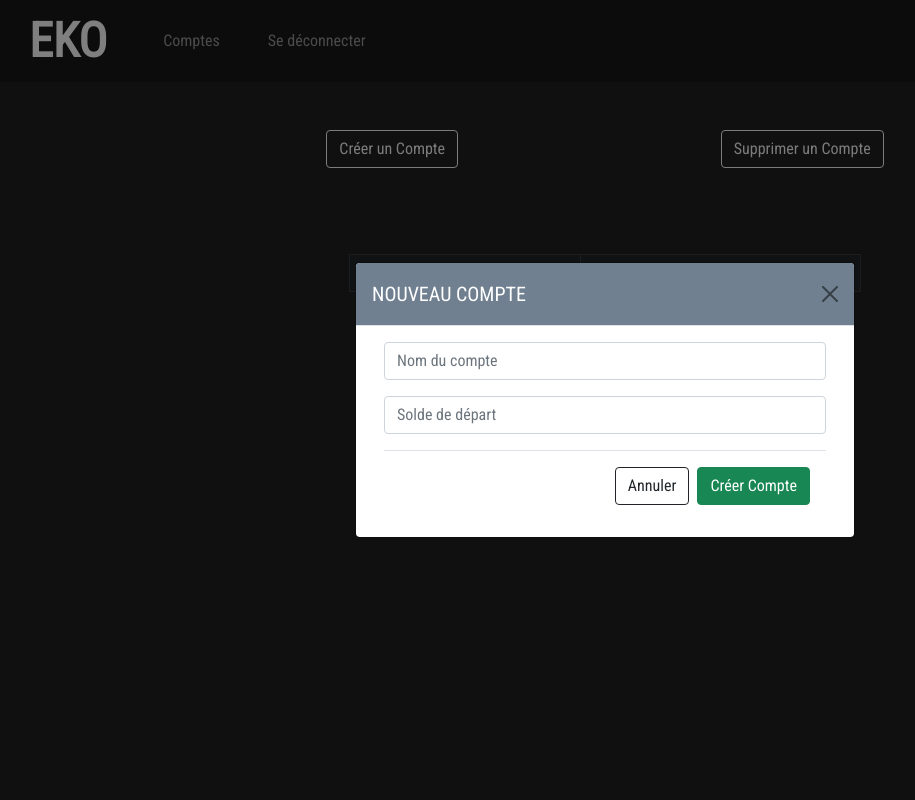
After one commit to dardevetdidier/Eko, a Django app: page /accounts/ in a window 1280 px wide, after a click on "Créer un Compte". The commit adds this page. Shown: the whole page, without its empty margins (35-950 px from the left). Run offline with Django 4.2, Linux system fonts and the light colour scheme; the visitor is signed in with stand-in values (Sample User, id 1); some libraries are stand-ins or nearby versions.

Commit message:
Features : create account / display accounts on dashboard and accounts page

```diff
--- a/budget/forms.py
+++ b/budget/forms.py
@@ -1,6 +1,7 @@
 from django import forms
 
 from django.contrib.auth.models import User
+from .models import Account
 
 
 class LoginForm(forms.ModelForm):
@@ -19,3 +20,26 @@ class LoginForm(forms.ModelForm):
                                                    'placeholder': 'Mot de passe'
                                                    })
         }
+
+
+class CreateAccountForm(forms.ModelForm):
+    class Meta:
+        model = Account
+        fields = [
+            'name',
+            'balance'
+        ]
+
+        labels = {
+            'name': 'Nom du compte',
+            'balance': 'Solde de départ'
+        }
+
+        widgets = {
+            'name': forms.TextInput(attrs={'class': 'form-control',
+                                           'placeholder': 'Nom du compte'
+                                           }),
+            'balance': forms.NumberInput(attrs={'class': 'form-control',
+                                                'placeholder': 'Solde de départ'
+                                                })
+        }
--- a/budget/static/css/index.css
+++ b/budget/static/css/index.css
@@ -86,9 +86,9 @@ h1 {
     color: white;
 }
 
-.navbar-toggler {
-    color: black;
-    background-color: white;
+.navbar-toggler-icon {
+    color: chocolate;
+
 }
 
 /* BUDGET SNIPPET */
@@ -108,7 +108,7 @@ h1 {
 
 }
 .budget-header{
-    background-color: chocolate;
+    background-color: slategrey;
     display: flex;
     justify-content: space-between;
     align-items: center;
@@ -129,3 +129,27 @@ h1 {
     font-size: 0.8em;
     margin: 0;
 }
+
+.col-amount {
+    text-align: right;
+}
+
+.table-headers {
+    text-align: center;
+}
+
+/* ACCOUNTS */
+.create-account-button-container {
+    display: flex;
+    justify-content: space-around;
+    padding: 3em 10em;
+}
+.account-card-body {
+    padding: 3% 30%;
+}
+
+/* MODAL ACCOUNT */
+.modal-header {
+    background-color: slategrey;
+    color: white;
+}
--- /dev/null
+++ b/budget/templates/budget/accounts.html
@@ -0,0 +1,90 @@
+{% extends 'base.html' %}
+
+{% block content %}
+    <div class="create-account-button-container container">
+        <button type="button" class="btn btn-outline-light" data-bs-toggle="modal" data-bs-target="#staticBackdrop">Créer un Compte</button>
+        <button type="button" class="btn btn-outline-light" data-bs-toggle="modal" data-bs-target="#deleteAccount">Supprimer un Compte</button>
+    </div>
+
+    <!-- Modal CREATE -->
+    <div class="modal fade" id="staticBackdrop" data-bs-backdrop="static" data-bs-keyboard="false" tabindex="-1"
+         aria-labelledby="staticBackdropLabel" aria-hidden="true">
+        <div class="modal-dialog modal-dialog-centered">
+            <div class="modal-content">
+                <div class="modal-header">
+                    <h5 class="modal-title" id="staticBackdropLabel">NOUVEAU COMPTE</h5>
+                    <button type="button" class="btn-close" data-bs-dismiss="modal" aria-label="Close"></button>
+                </div>
+                <div class="modal-body">
+                    <div class="container-fluid">
+                        <form method="post">
+                            {% csrf_token %}
+                            <div class="mb-3">
+                                {{ create_account_form.name }}
+                            </div>
+
+                            <div class="mb-3">
+                                {{ create_account_form.balance }}
+                            </div>
+
+                            <div class="modal-footer">
+                                <button type="button" class="btn btn-outline-dark" data-bs-dismiss="modal">Annuler</button>
+                                <button type="submit" class="btn btn-success">Créer Compte</button>
+                            </div>
+                        </form>
+                    </div>
+                </div>
+
+            </div>
+        </div>
+    </div>
+
+
+    <!-- Modal DELETE -->
+    <div class="modal fade" id="deleteAccount" data-bs-backdrop="static" data-bs-keyboard="false" tabindex="-1"
+         aria-labelledby="deleteAccount" aria-hidden="true">
+        <div class="modal-dialog modal-dialog-centered">
+            <div class="modal-content">
+                <div class="modal-header">
+                    <h5 class="modal-title" id="deleteAccount">SUPPRIMER LE COMPTE</h5>
+                    <button type="button" class="btn-close" data-bs-dismiss="modal" aria-label="Close"></button>
+                </div>
+                <div class="modal-body">
+                    <div class="container">
+                        <p>Confirmer la suppression du compte ?</p>
+                    </div>
+                </div>
+
+                <div class="modal-footer">
+                    <button type="button" class="btn btn-outline-dark" data-bs-dismiss="modal">Annuler</button>
+                    <button type="submit" class="btn btn-danger">SUPPRIMER</button>
+                </div>
+
+            </div>
+        </div>
+    </div>
+
+    <!-- TABLE -->
+
+    <div class="account-card-body card-body">
+        <table class=" budget-table table table-striped table-bordered table-dark">
+            <thead>
+            <tr>
+                <td class="table-headers">NOM</td>
+                <td class="table-headers">SOLDE</td>
+            </tr>
+            </thead>
+            <tbody>
+            {% for account in accounts %}
+                <tr>
+                    <td>{{ account.name }}</td>
+                    <td class="col-amount">{{ account.balance|floatformat:2}} €</td>
+                </tr>
+            {% endfor %}
+
+
+            </tbody>
+        </table>
+    </div>
+
+{% endblock %}
--- a/budget/urls.py
+++ b/budget/urls.py
@@ -4,6 +4,8 @@ from . import views
 
 urlpatterns = [
     path('', views.index, name='index'),
-    path('dashboard/', views.budget, name='dashboard'),
+    path('dashboard/', views.dashboard, name='dashboard'),
     path('logout/', views.logout_user, name='logout'),
+    path('accounts/', views.view_accounts, name='accounts'),
+    path('delete-account/<int:pk>/', views.delete_account, name='delete-account'),
 ]
--- a/budget/views.py
+++ b/budget/views.py
@@ -1,9 +1,10 @@
 from django.contrib import messages
 from django.contrib.auth import authenticate, login, logout
 from django.contrib.auth.decorators import login_required
-from django.shortcuts import render, redirect
+from django.shortcuts import render, redirect, get_object_or_404
 
-from .forms import LoginForm
+from .forms import LoginForm, CreateAccountForm
+from .models import Account
 
 
 def index(request):
@@ -28,7 +29,6 @@ def index(request):
             return render(request, 'budget/index.html', context={'form': login_form})
 
 
-@login_required
 def logout_user(request):
     """
     Logout user and return to login page
@@ -39,5 +39,33 @@ def logout_user(request):
 
 
 @login_required(login_url='index')
-def budget(request):
-    return render(request, 'budget/dashboard.html')
+def dashboard(request):
+    accounts = Account.objects.all()
+    context = {'accounts': accounts}
+    return render(request, 'budget/dashboard.html', context=context)
+
+
+@login_required(login_url='index')
+def view_accounts(request):
+
+    if request.method == 'POST':
+        create_account_form = CreateAccountForm(request.POST)
+
+        if create_account_form.is_valid():
+            create_account_form.save()
+        return redirect('dashboard')
+
+    else:
+        accounts = Account.objects.all()
+
+        create_account_form = CreateAccountForm()
+        context = {'accounts': accounts,
+                   'create_account_form': create_account_form}
+
+    return render(request, 'budget/accounts.html', context=context)
+
+
+def delete_account(request, pk):
+    account = get_object_or_404(Account, pk=pk)
+    context = {'account': account}
+    return render(request, 'budget/accounts.html', context=context)
--- a/templates/base.html
+++ b/templates/base.html
@@ -24,20 +24,17 @@
     <header>
         <div class="nav-content">
 
-                <nav class="navbar navbar-expand-lg">
+                <nav class="navbar navbar-expand-lg navbar-dark bg-dark">
                     <div class="nav-fluid container-fluid">
                         <a class="navbar-brand" href="{% url 'dashboard' %}">EKO</a>
-                        <button class="navbar-toggler" type="button" data-bs-toggle="collapse" data-bs-target="#navbarNavDropdown" aria-controls="navbarNavDropdown" aria-expanded="false" aria-label="Toggle navigation">
+                        <button class="nav-hamb navbar-toggler" type="button" data-bs-toggle="collapse" data-bs-target="#navbarNavDropdown" aria-controls="navbarNavDropdown" aria-expanded="false" aria-label="Toggle navigation">
                           <span class="navbar-toggler-icon"></span>
                         </button>
 
                         <div class="collapse navbar-collapse" id="navbarNavDropdown">
                             <ul class="navbar-nav">
                                 <li class="nav-item">
-                                    <a class="nav-link" href="#">Nouveau Compte</a>
-                                </li>
-                                <li class="nav-item">
-                                    <a class="nav-link" href="#">Supprimer Compte</a>
+                                    <a class="nav-link" href="{% url 'accounts' %}">Comptes</a>
                                 </li>
 
                                 {% if user.is_authenticated %}
```
Also changed, not shown: budget/templates/budget/budget.html (+9 -9 lines), budget/templates/budget/dashboard.html (+5 -6 lines).
